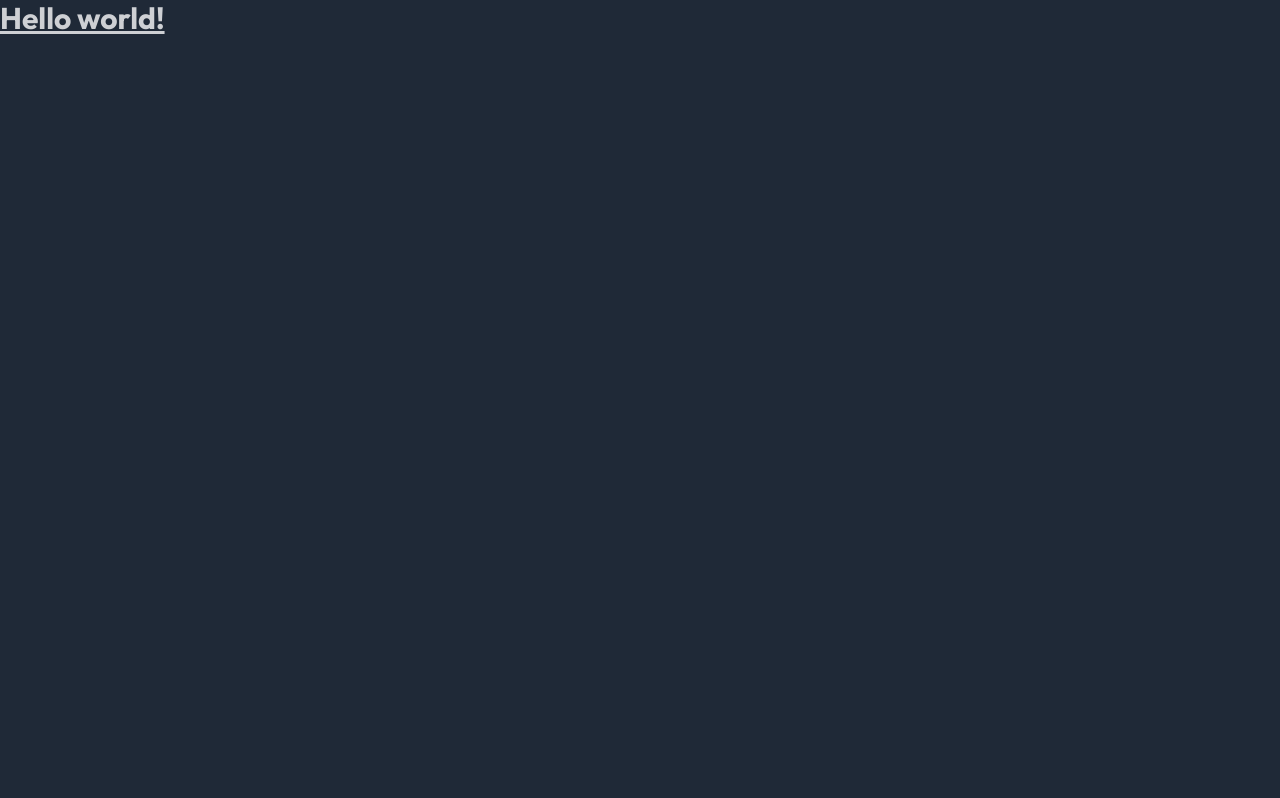
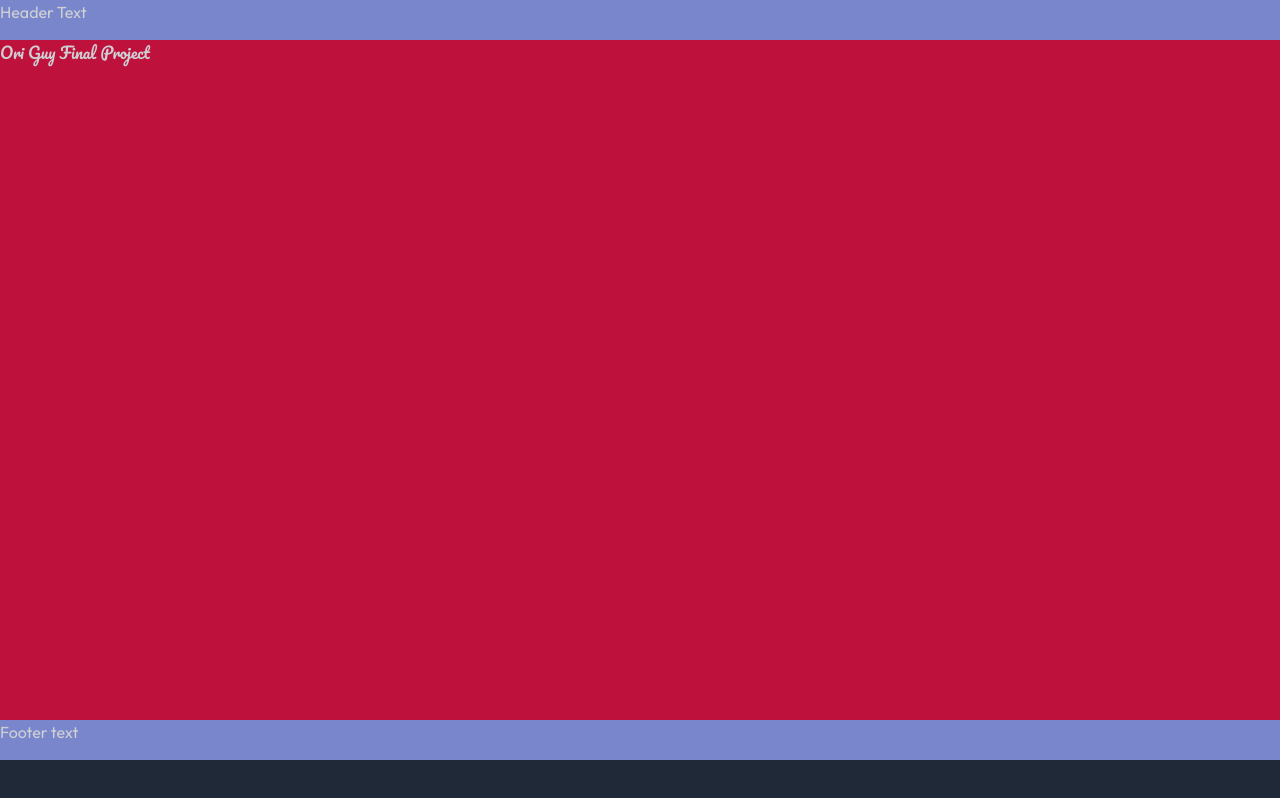
Before and after one commit to OriGuyUniqueDev/everAfterDaisyUIReactTailwind, a React (Vite) app: page / in a window 1280 px wide. Built offline with nearby package versions, Linux system fonts and the light colour scheme.

Commit message:
added style for the structure of the site

```diff
--- a/src/App.tsx
+++ b/src/App.tsx
@@ -1,3 +1,5 @@
+import Layout from "./layout/Layout";
+
 export default function App() {
-	return <h1 className="text-3xl font-bold   underline">Hello world!</h1>;
+	return <Layout><h1 className="font-serif" >Ori Guy Final Project</h1></Layout>;
 }
--- a/src/layout/Layout.tsx
+++ b/src/layout/Layout.tsx
@@ -1,16 +1,16 @@
-import { FunctionComponent } from "react";
+import React, { FunctionComponent } from "react";
 import Header from "./header/Header";
 import Main from "./main/Main";
 import Footer from "./footer/Footer";
 
 interface LayoutProps {
-
+    children:React.ReactNode
 }
 
-const Layout: FunctionComponent<LayoutProps> = () => {
+const Layout: FunctionComponent<LayoutProps> = ({children}) => {
     return ( <>
     <Header />
-    <Main />
+    <Main>{children}</Main>
     <Footer />
     </> );
 }
--- a/src/layout/footer/Footer.tsx
+++ b/src/layout/footer/Footer.tsx
@@ -5,7 +5,7 @@ interface FooterProps {
 }
 
 const Footer: FunctionComponent<FooterProps> = () => {
-    return <h2>Footer text</h2>;
+    return <h2 className="bg-primary h-[5vh]">Footer text</h2>;
 }
 
 export default Footer;
--- a/src/layout/header/Header.tsx
+++ b/src/layout/header/Header.tsx
@@ -5,7 +5,7 @@ interface HeaderProps {
 }
 
 const Header: FunctionComponent<HeaderProps> = () => {
-    return <h1>Header Text</h1>;
+    return <h1 className="bg-primary h-[5vh]" >Header Text</h1>;
 }
 
 export default Header;
--- a/src/layout/main/Main.tsx
+++ b/src/layout/main/Main.tsx
@@ -1,10 +1,11 @@
-import { FunctionComponent } from "react";
+import React, { FunctionComponent } from "react";
 
 interface MainProps {
+    children: React.ReactNode
 }
 
-const Main: FunctionComponent<MainProps> = () => {
-    return <p>Main section</p>;
+const Main: FunctionComponent<MainProps> = ({children}) => {
+    return <main className="bg-rose-700 min-h-[85vh]">{children}</main>;
 }
 
 export default Main;
```
Also changed, not shown: src/TODO/layoutTODO.md (+1 -1 lines).
